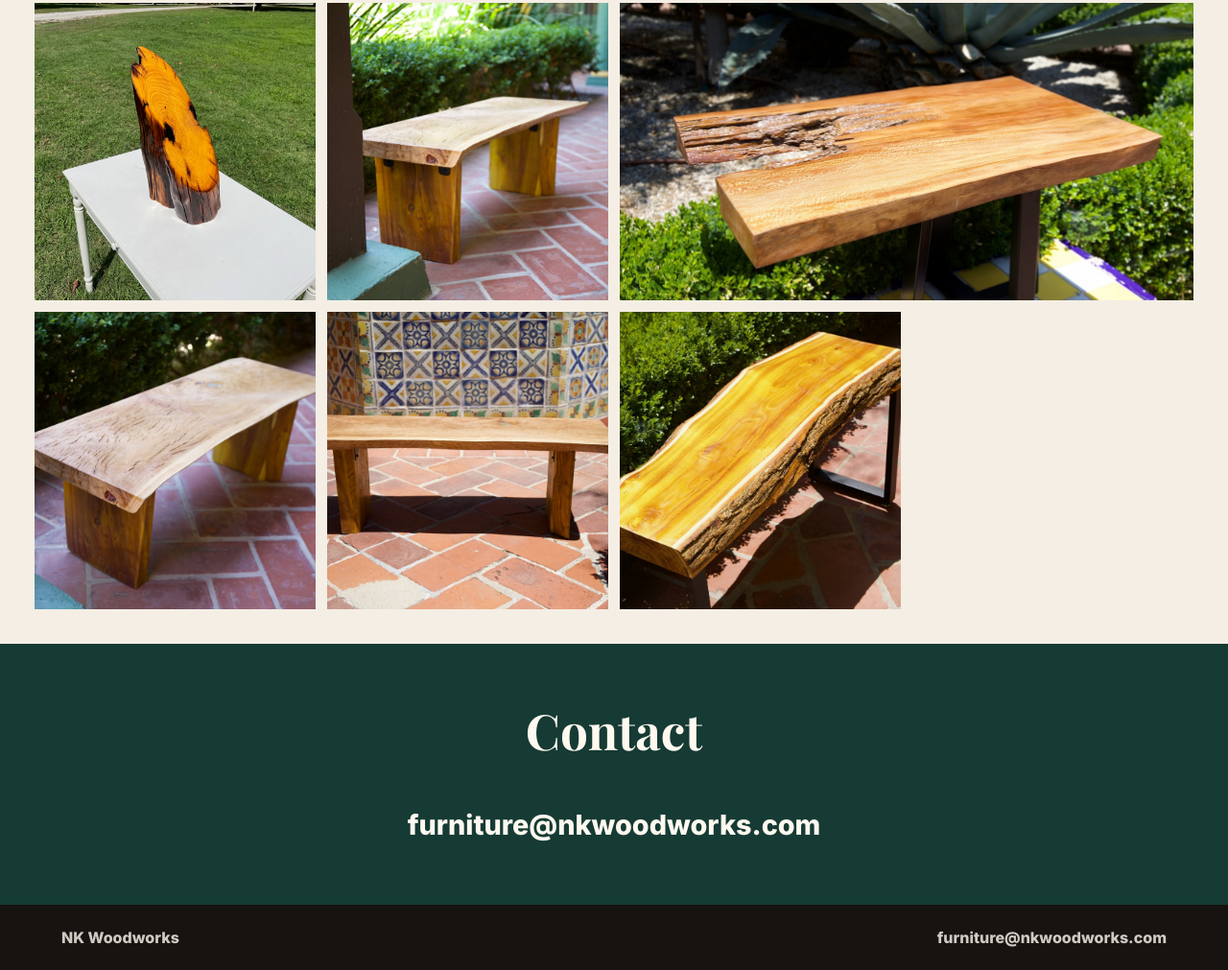
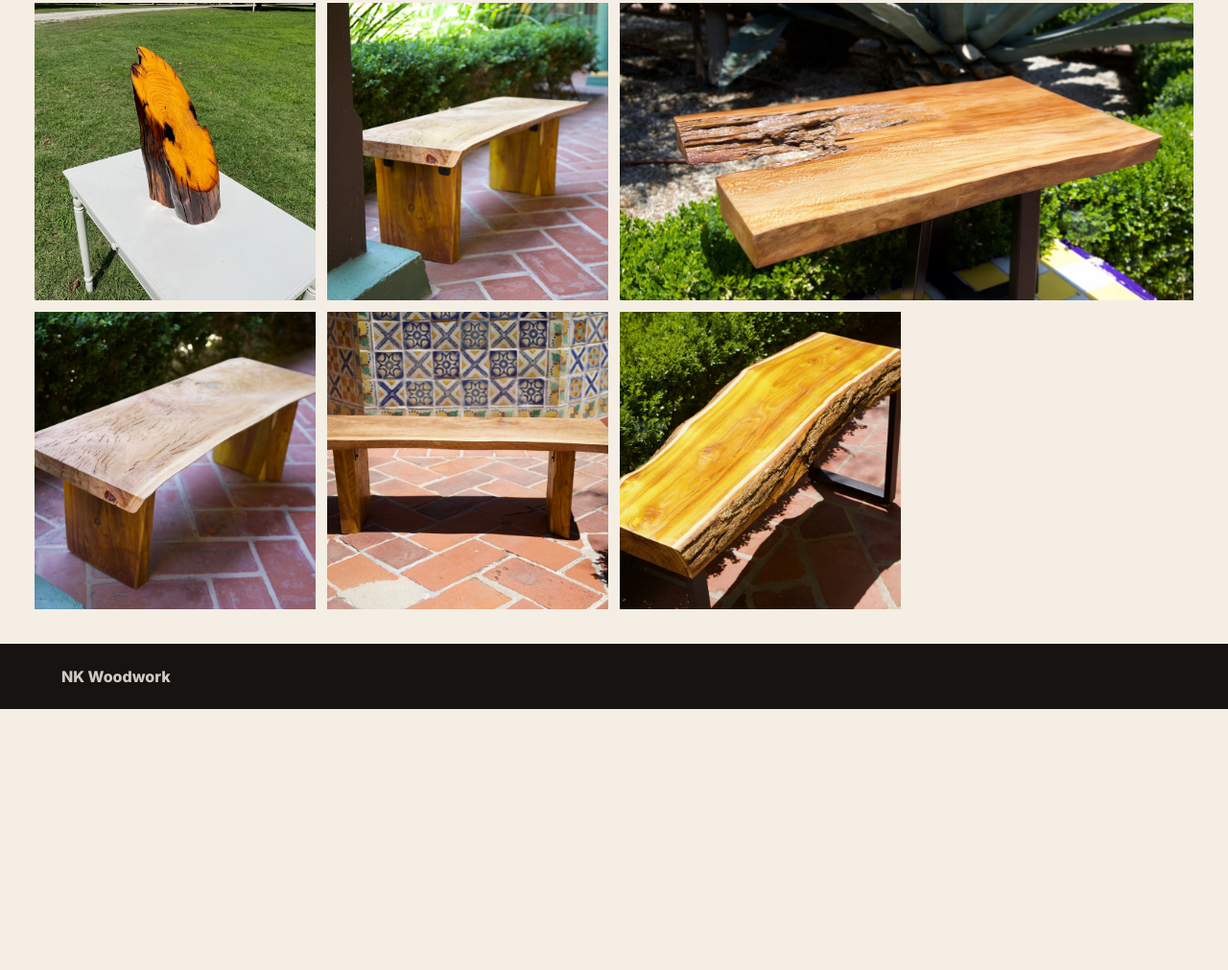
Before and after one commit to nickkernkamp-ui/NKwoodwork, a plain HTML site: page index.html in a window 1280 px wide. Shown: the part 807-1818 px from the top of the page at 96% size. After the commit the page ends 1546 px from the top, so only its background shows below. Drawn offline with nearby package versions, Linux system fonts and the light colour scheme.

Commit message:
Add files via upload

```diff
--- a/index.html
+++ b/index.html
@@ -3,8 +3,8 @@
   <head>
     <meta charset="utf-8">
     <meta name="viewport" content="width=device-width, initial-scale=1">
-    <meta name="description" content="NK Woodworks creates custom handmade wood furniture, live-edge pieces, benches, tables, stools, boxes, and wood goods.">
-    <title>NK Woodworks | Custom Wood Furniture</title>
+    <meta name="description" content="NK Woodwork creates custom handmade wood furniture, live-edge pieces, benches, tables, stools, boxes, and wood goods.">
+    <title>NK Woodwork | Custom Wood Furniture</title>
     <link rel="preconnect" href="https://fonts.googleapis.com">
     <link rel="preconnect" href="https://fonts.gstatic.com" crossorigin>
     <link href="https://fonts.googleapis.com/css2?family=Inter:wght@400;600;700;800&family=Playfair+Display:wght@700&display=swap" rel="stylesheet">
@@ -12,14 +12,13 @@
   </head>
   <body>
     <header class="site-header">
-      <a class="brand" href="#home" aria-label="NK Woodworks home">
+      <a class="brand" href="#home" aria-label="NK Woodwork home">
         <span class="brand-mark">NK</span>
-        <span>Woodworks</span>
+        <span>Woodwork</span>
       </a>
       <nav class="site-nav" aria-label="Main navigation">
         <a href="#home">Home</a>
         <a href="#portfolio">Portfolio</a>
-        <a href="#contact">Contact</a>
       </nav>
     </header>
 
@@ -34,7 +33,7 @@
           <h2>Portfolio</h2>
         </div>
 
-        <div class="portfolio-grid" aria-label="NK Woodworks image portfolio">
+        <div class="portfolio-grid" aria-label="NK Woodwork image portfolio">
           <button class="portfolio-item" type="button" data-full="assets/images/wood-sculpture-lawn.jpg" data-title="Wood sculpture">
             <img src="assets/images/wood-sculpture-lawn.jpg" alt="Polished wood sculpture on a white table outdoors">
           </button>
@@ -55,16 +54,10 @@
           </button>
         </div>
       </section>
-
-      <section id="contact" class="contact-section">
-        <h2>Contact</h2>
-        <a href="mailto:furniture@nkwoodworks.com">furniture@nkwoodworks.com</a>
-      </section>
     </main>
 
     <footer class="site-footer">
-      <span>NK Woodworks</span>
-      <a href="mailto:furniture@nkwoodworks.com">furniture@nkwoodworks.com</a>
+      <span>NK Woodwork</span>
     </footer>
 
     <dialog class="lightbox" aria-label="Project image preview">
--- a/styles.css
+++ b/styles.css
@@ -83,11 +83,7 @@ button {
 }
 
 .site-nav a:hover,
-.site-nav a:focus-visible,
-.contact-section a:hover,
-.contact-section a:focus-visible,
-.site-footer a:hover,
-.site-footer a:focus-visible {
+.site-nav a:focus-visible {
   color: #f1c38b;
 }
 
@@ -170,26 +166,6 @@ h2 {
 .portfolio-item:focus-visible img {
   transform: scale(1.035);
   filter: saturate(1.06) contrast(1.02);
-}
-
-.contact-section {
-  display: grid;
-  place-items: center;
-  min-height: 34vh;
-  padding: 46px 18px;
-  color: var(--paper-soft);
-  background: var(--forest);
-  text-align: center;
-}
-
-.contact-section h2 {
-  margin-bottom: 18px;
-}
-
-.contact-section a {
-  font-size: clamp(1rem, 2.3vw, 1.8rem);
-  font-weight: 800;
-  overflow-wrap: anywhere;
 }
 
 .site-footer {
```
